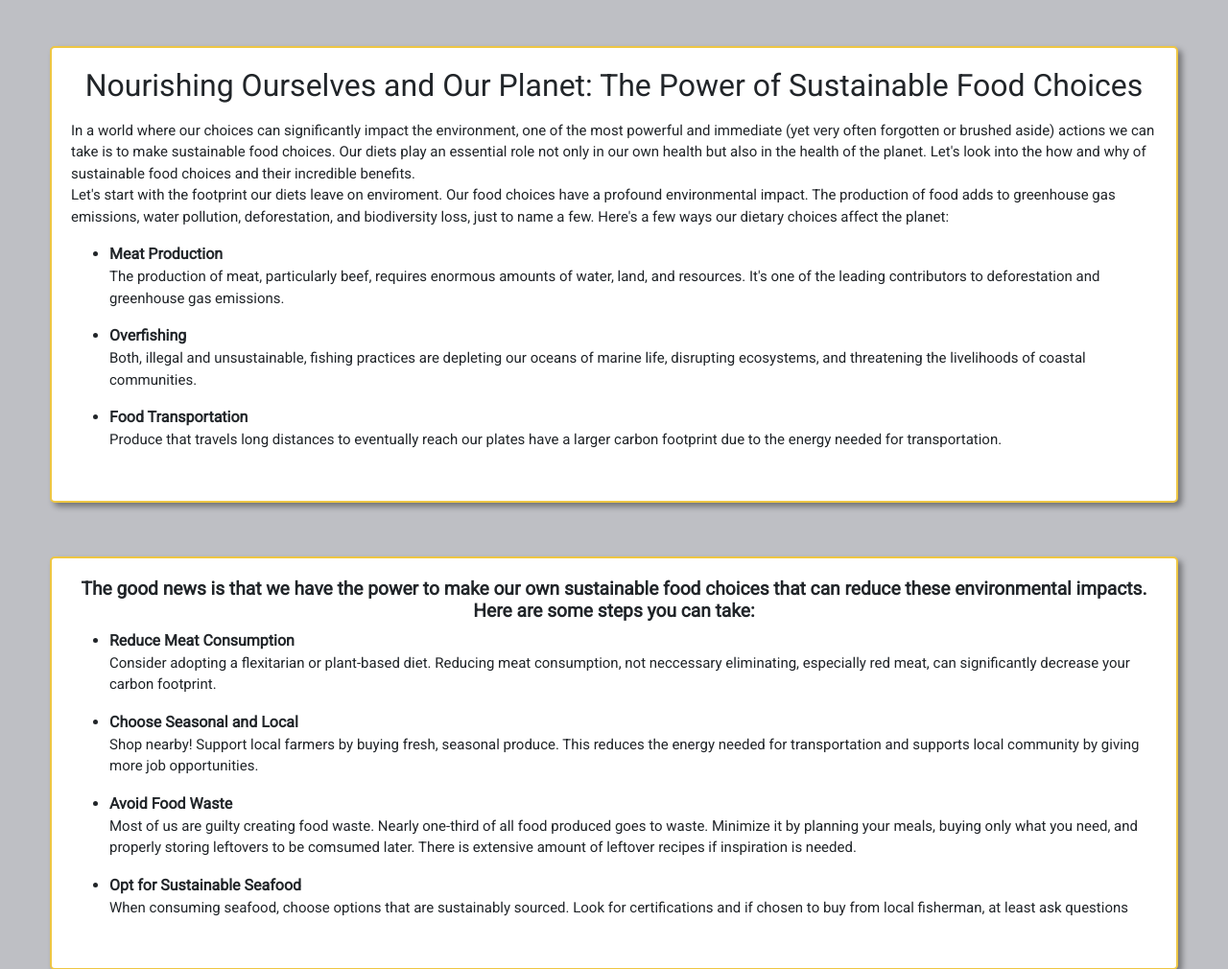
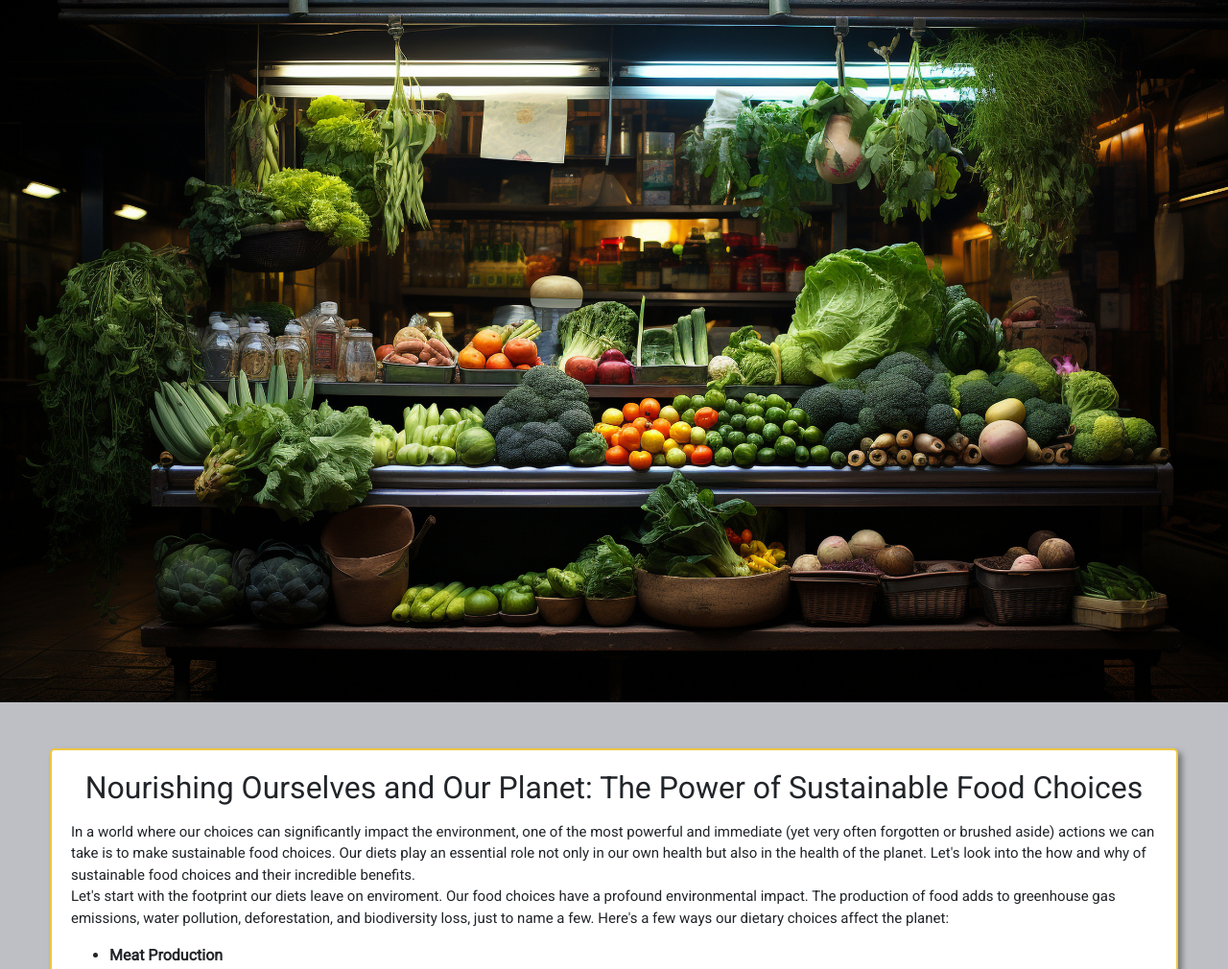
Before and after one commit to The-Carbon-Crushers/greenways, a Django app: page /food-learn/ in a window 1280 px wide. Shown: the part 225-1235 px from the top of the page at 96% size. Run offline with Django 3.2, Linux system fonts and the light colour scheme; some libraries are stand-ins or nearby versions.

Commit message:
Add landing image to food_learn.html

```diff
--- a/greenways_app/templates/food_learn.html
+++ b/greenways_app/templates/food_learn.html
@@ -1,6 +1,14 @@
 {% extends 'base.html' %}
+{% load static %}
 
 {% block content %}
+<div class="image-container">
+    <img
+      src="{% static 'images/food-landing-page.jpg' %}"
+      alt="Landing image"
+      class="landing-image"
+    />
+  </div>
 <div class="home-container mt-5">
 <div class="text-container  col">
     <h1>Nourishing Ourselves and Our Planet: The Power of Sustainable Food Choices</h1>
```
Also changed, not shown: static/images/food-landing-page.jpg (added).
